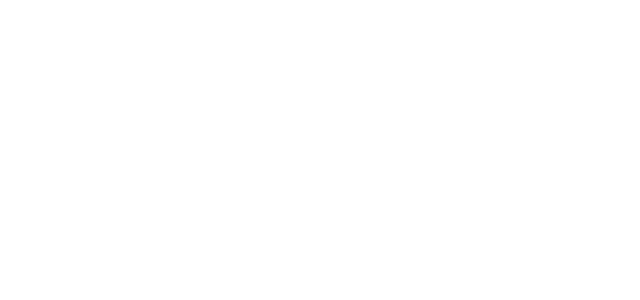
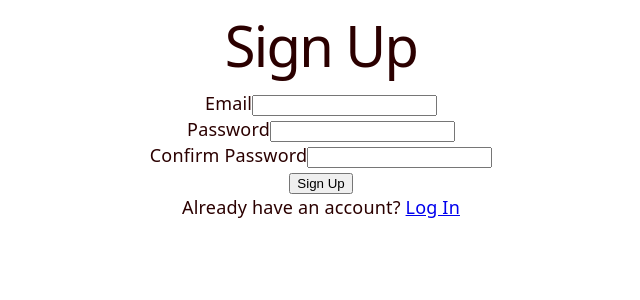
Before and after one commit to sophiagn/cinematic-watchlist, a React (Vite) app in the folder client/: page /signup in a window 1280 px wide. Before the commit this address had no page. Shown: the top 300 px of the page, without its empty margins (319-959 px from the left). Built offline with nearby package versions, Linux system fonts and the light colour scheme; no server answers.

Commit message:
add log in + sign up to UI and protected routes

```diff
--- a/client/src/App.tsx
+++ b/client/src/App.tsx
@@ -1,11 +1,20 @@
 import { BrowserRouter, Routes, Route } from 'react-router-dom'
 import Home from './pages/Home'
+import SignUp from './pages/SignUp'
+import LogIn from './pages/LogIn'
+import ProtectedRoute from './components/ProtectedRoute'
 
 export default function App() {
   return (
     <BrowserRouter>
       <Routes>
-        <Route path="/" element={<Home />} />
+        <Route path="/signup" element={<SignUp />} />
+        <Route path="/login" element={<LogIn />} />
+        <Route path="/" element={
+          <ProtectedRoute>
+            <Home />
+          </ProtectedRoute>
+        } />
       </Routes>
     </BrowserRouter>
   )
--- /dev/null
+++ b/client/src/components/ProtectedRoute.tsx
@@ -0,0 +1,27 @@
+import { useEffect, useState } from 'react';
+import { Navigate } from 'react-router-dom';
+import { getCurrentSession } from '../services/userService';
+
+interface Props {
+  children: React.ReactNode;
+}
+
+export default function ProtectedRoute({ children }: Props) {
+  const [loading, setLoading] = useState(true);
+  const [isAuthenticated, setIsAuthenticated] = useState(false);
+
+  useEffect(() => {
+    async function checkAuth() {
+      const session = await getCurrentSession();
+      setIsAuthenticated(!!session);
+      setLoading(false);
+    }
+    checkAuth();
+  }, []);
+
+  if (loading) return null;
+
+  if (!isAuthenticated) return <Navigate to="/login" replace />;
+
+  return <>{children}</>;
+}
--- /dev/null
+++ b/client/src/pages/Home.tsx
@@ -0,0 +1,12 @@
+import { useEffect, useState } from 'react';
+
+export default function Home() {
+
+    useEffect(() => {}, []);
+
+    return (
+        <div>
+
+        </div>
+    );
+}
--- /dev/null
+++ b/client/src/pages/LogIn.tsx
@@ -0,0 +1,63 @@
+import { useState } from 'react';
+import { useNavigate } from 'react-router-dom';
+import { signIn } from '../services/userService';
+
+export default function LogIn() {
+  const [email, setEmail] = useState('');
+  const [password, setPassword] = useState('');
+  const [error, setError] = useState('');
+  const [loading, setLoading] = useState(false);
+  const navigate = useNavigate();
+
+  async function handleLogIn(e: React.SyntheticEvent) {
+    e.preventDefault();
+    setError('');
+    setLoading(true);
+
+    const data = await signIn(email, password);
+
+    setLoading(false);
+
+    if (!data?.session) {
+      setError('Invalid email or password');
+      return;
+    }
+
+    navigate('/');
+  }
+
+  return (
+    <div>
+      <h1>Log In</h1>
+      <form onSubmit={handleLogIn}>
+        <div>
+          <label htmlFor="email">Email</label>
+          <input
+            id="email"
+            type="email"
+            value={email}
+            onChange={(e) => setEmail(e.target.value)}
+            required
+          />
+        </div>
+        <div>
+          <label htmlFor="password">Password</label>
+          <input
+            id="password"
+            type="password"
+            value={password}
+            onChange={(e) => setPassword(e.target.value)}
+            required
+          />
+        </div>
+        {error && <p>{error}</p>}
+        <button type="submit" disabled={loading}>
+          {loading ? 'Logging in...' : 'Log In'}
+        </button>
+      </form>
+      <p>
+        Don't have an account? <a href="/signup">Sign Up</a>
+      </p>
+    </div>
+  );
+}
--- /dev/null
+++ b/client/src/pages/SignUp.tsx
@@ -0,0 +1,91 @@
+import { useState } from 'react';
+import { useNavigate } from 'react-router-dom';
+import { signUp } from '../services/userService';
+import { isEmailValid, isPasswordValid } from '../utils/userUtil';
+
+export default function SignUp() {
+  const [email, setEmail] = useState('');
+  const [password, setPassword] = useState('');
+  const [confirmPassword, setConfirmPassword] = useState('');
+  const [error, setError] = useState('');
+  const [loading, setLoading] = useState(false);
+  const navigate = useNavigate();
+
+  async function handleSignUp(e: React.SyntheticEvent) {
+    e.preventDefault();
+    setError('');
+
+    if (!isEmailValid(email)) {
+      setError('Please enter a valid email address');
+      return;
+    }
+
+    if (!isPasswordValid(password)) {
+      setError('Password must be at least 8 characters with an uppercase letter, lowercase letter, digit, and special character');
+      return;
+    }
+
+    if (password !== confirmPassword) {
+      setError('Passwords do not match');
+      return;
+    }
+
+    setLoading(true);
+
+    const data = await signUp(email, password);
+
+    setLoading(false);
+
+    if (!data?.user) {
+      setError('Something went wrong. Please try again.');
+      return;
+    }
+
+    navigate('/login');
+  }
+
+  return (
+    <div>
+      <h1>Sign Up</h1>
+      <form onSubmit={handleSignUp}>
+        <div>
+          <label htmlFor="email">Email</label>
+          <input
+            id="email"
+            type="email"
+            value={email}
+            onChange={(e) => setEmail(e.target.value)}
+            required
+          />
+        </div>
+        <div>
+          <label htmlFor="password">Password</label>
+          <input
+            id="password"
+            type="password"
+            value={password}
+            onChange={(e) => setPassword(e.target.value)}
+            required
+          />
+        </div>
+        <div>
+          <label htmlFor="confirmPassword">Confirm Password</label>
+          <input
+            id="confirmPassword"
+            type="password"
+            value={confirmPassword}
+            onChange={(e) => setConfirmPassword(e.target.value)}
+            required
+          />
+        </div>
+        {error && <p>{error}</p>}
+        <button type="submit" disabled={loading}>
+          {loading ? 'Signing up...' : 'Sign Up'}
+        </button>
+      </form>
+      <p>
+        Already have an account? <a href="/login">Log In</a>
+      </p>
+    </div>
+  );
+}
--- a/client/src/services/userService.ts
+++ b/client/src/services/userService.ts
@@ -33,6 +33,15 @@ export async function signIn(email: string, password: string) {
     return data;
 }
 
+export async function getCurrentSession() {
+    const { data: { session }, error } = await supabase.auth.getSession();
+
+    if (error || !session) {
+        console.error('Error getting session: ', error?.message);
+    }
+    return session;
+}
+
 export async function signOut() {
     const { error } = await supabase.auth.signOut();
 
```
